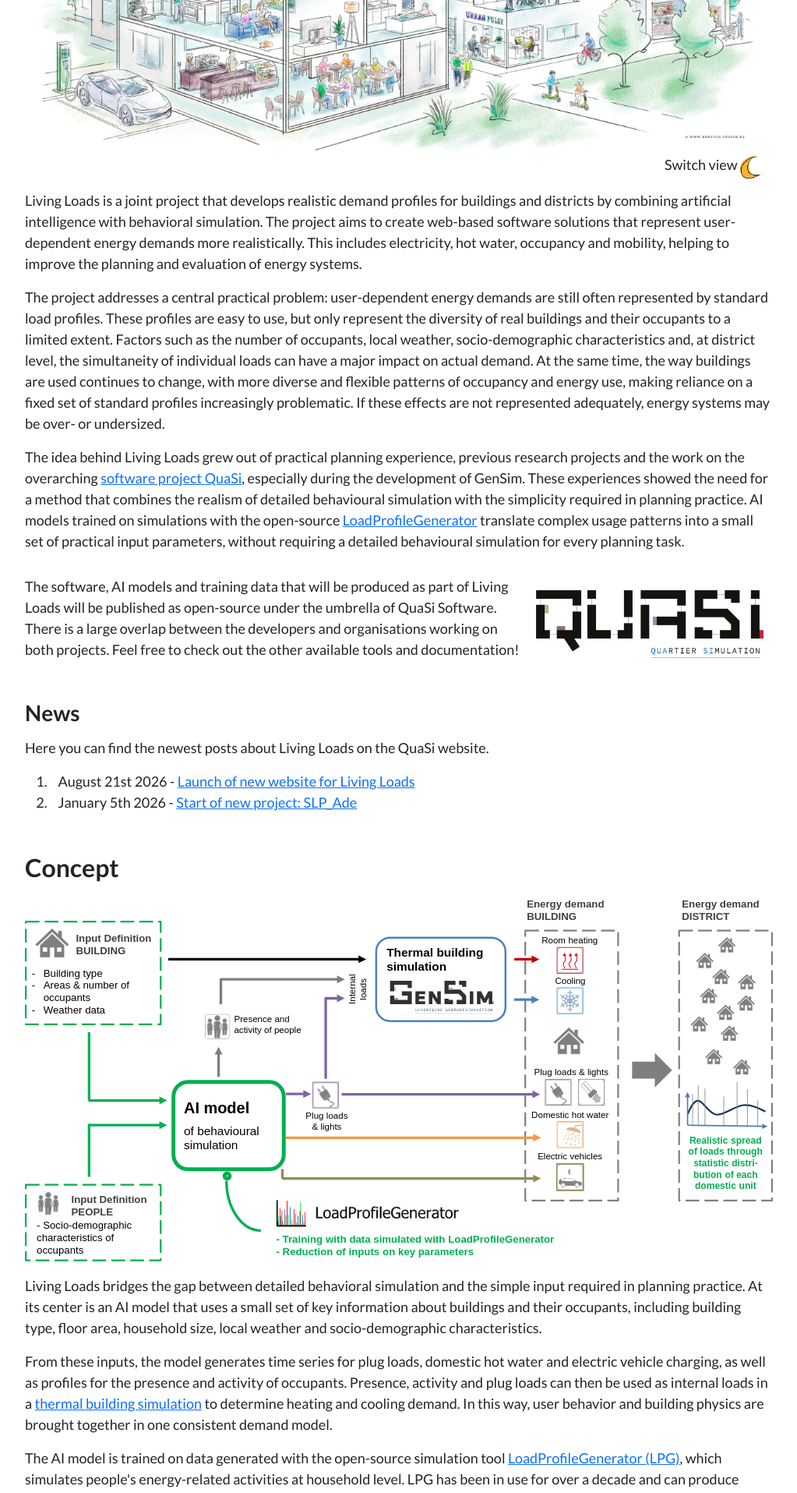
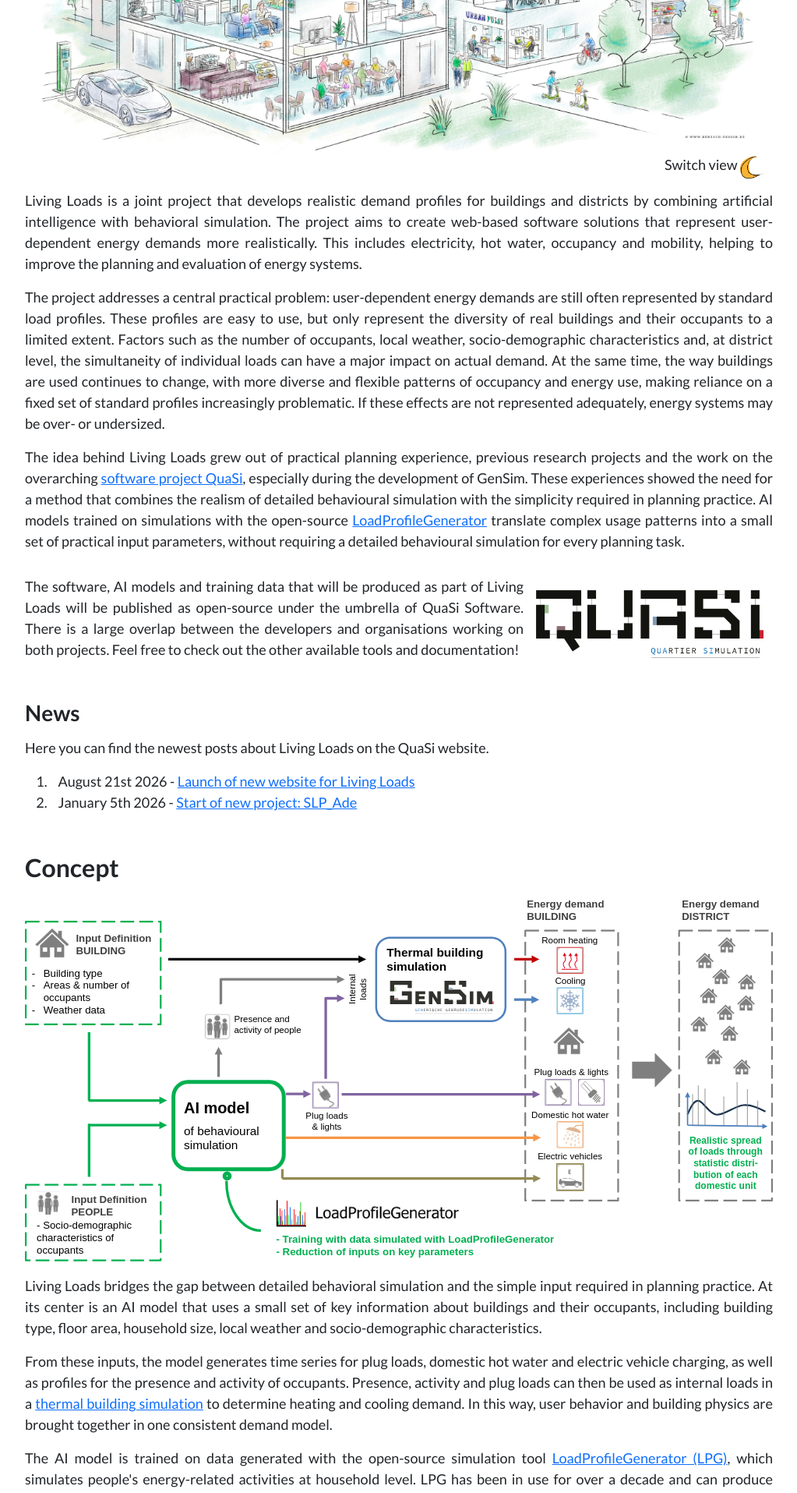
Before and after one commit to QuaSi-Software/living-loads-website, a Jekyll site: the page built from index.markdown, in a window 1280 px wide. Shown: the part 483-2398 px from the top of the page at 78% size, without its empty margins (128-1151 px from the left). Built offline with Jekyll 4.4.1, drawn with Linux system fonts in a browser that asks for light colours; some of the changed text lies outside the part shown.

Commit message:
Improve text flow by using justified text align and shying long words.

```diff
--- a/_layouts/home.html
+++ b/_layouts/home.html
@@ -16,7 +16,7 @@ is_home_page: true
     </div>
 </div>
 
-<div class="row">
+<div class="row justify-text">
     <div class="col">
         <p>
         Living Loads is a joint project that develops realistic demand profiles for buildings
@@ -52,7 +52,7 @@ is_home_page: true
     </div>
 </div>
 
-<div class="row align-items-center">
+<div class="row align-items-center justify-text">
     <div class="col-lg-8" style="padding: 0;">
         <p>
         The software, AI models and training data that will be produced as part of Living
@@ -101,7 +101,7 @@ is_home_page: true
         <img src="{{'assets/concept_diagram.svg' | relative_url}}" style="width: 100%"/>
     </div>
 </div>
-<div class="row">
+<div class="row justify-text">
     <div class="col">
         <p>
         Living Loads bridges the gap between detailed behavioral simulation and the
@@ -178,7 +178,7 @@ is_home_page: true
     </div>
 </div>
 
-<div class="row">
+<div class="row justify-text">
     <div class="col" style="padding: 0;">
         <p>
         Three organisations are working on bringing Living Loads to life. The
@@ -213,7 +213,7 @@ is_home_page: true
     </div>
 </div>
 
-<div class="row">
+<div class="row justify-text">
     <div class="col" style="padding: 0;">
         <p>
         A variety of organisations are supporting the joint partners working on Living
--- a/css/site_styles.css
+++ b/css/site_styles.css
@@ -67,6 +67,10 @@
 
 .no-margin {
     margin: 0 !important;
+}
+
+.justify-text {
+    text-align: justify;
 }
 
 #key-visual-switcher {
```
Also changed, not shown: other parts of _layouts/home.html (+2 -2 lines).
